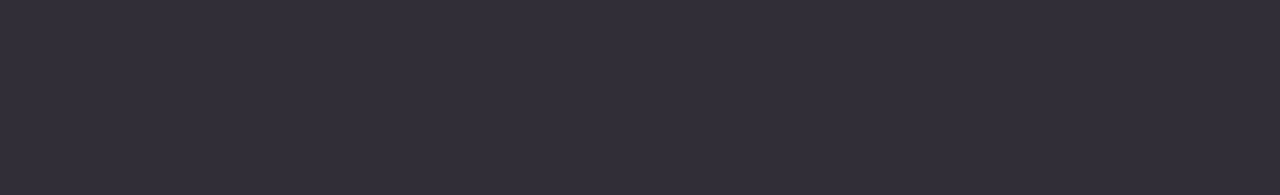
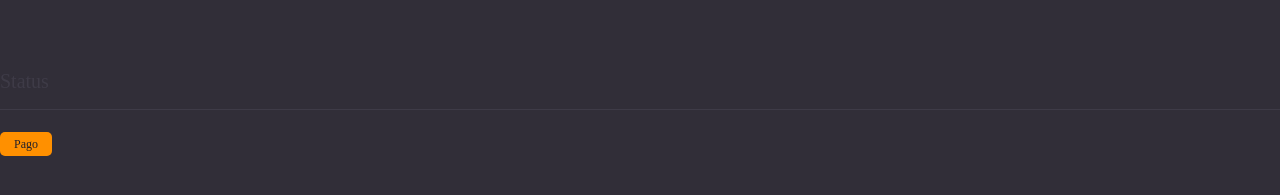
Before and after one commit to thamiressarges/registro-facil, a React (Vite) app: page / in a window 1280 px wide. Shown: the part 469-664 px from the top of the page. Built offline with nearby package versions, Linux system fonts and the light colour scheme.

Commit message:
feat: adiciona componente de status na página de detalhes

```diff
--- /dev/null
+++ b/src/components/Status/index.tsx
@@ -0,0 +1,9 @@
+import { Container } from "./styles";
+
+export function Status({title}){
+    return(
+        <Container>
+            {title}
+        </Container>
+    )
+}
--- /dev/null
+++ b/src/components/Status/styles.ts
@@ -0,0 +1,10 @@
+import styled from "styled-components";
+
+export const Container = styled.span`
+    font-size: 12px;
+    padding: 5px 14px;
+    border-radius: 5px;
+    margin-right: 6px;
+    color: ${({theme}) => theme.COLORS.BACKGROUND_900};
+    background-color: ${({theme}) => theme.COLORS.ORANGE};
+`;
--- a/src/pages/Details/index.tsx
+++ b/src/pages/Details/index.tsx
@@ -1,10 +1,11 @@
 import { Header } from '../../components/Header'
 import { Section } from '../../components/Section'
-import { Notes } from './styles'
+import { Container, Notes } from './styles'
+import { Status } from '../../components/Status'
 
 export function Details(){
   return(
-    <>
+    <Container>
       <Header/>
       <Section title="Links úteis">
         <Notes>
@@ -13,6 +14,10 @@ export function Details(){
           <li>Item 3</li>
         </Notes>
       </Section>
-    </>
+
+      <Section title="Status">
+        <Status title="Pago"/>
+      </Section>
+    </Container>
   )
 }
```
